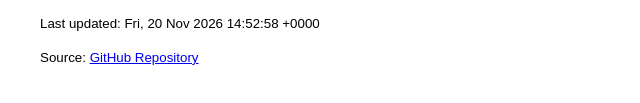
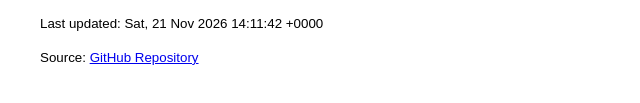
Before and after one commit to gesundes/dragonflydb_apt, a plain HTML site: page apt-repo/index.html in a window 1280 px wide. Shown: the part 1878-1981 px from the top of the page, 0-640 px from the left. Drawn offline with Linux system fonts and the light colour scheme.

Commit message:
Update APT repository - Sat Nov 21 14:11:42 UTC 2026

```diff
--- a/apt-repo/index.html
+++ b/apt-repo/index.html
@@ -111,7 +111,7 @@ sudo apt install dragonfly
         <li><strong>GPG Key:</strong> <a href="pubkey.gpg">Download</a></li>
     </ul>
 
-    <p><small>Last updated: Fri, 20 Nov 2026 14:52:58 +0000</small></p>
+    <p><small>Last updated: Sat, 21 Nov 2026 14:11:42 +0000</small></p>
     <p><small>Source: <a href="https://github.com/gesundes/dragonflydb_apt">GitHub Repository</a></small></p>
 </body>
 </html>
```
Also changed, not shown: 3 other files.
